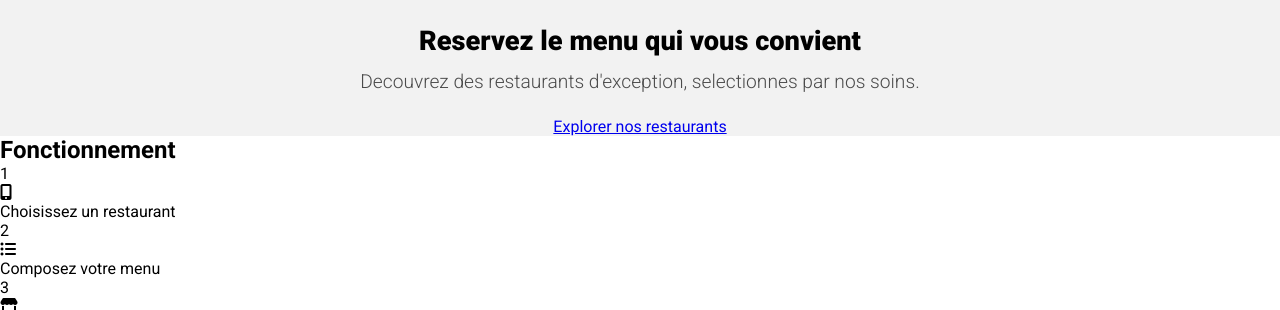
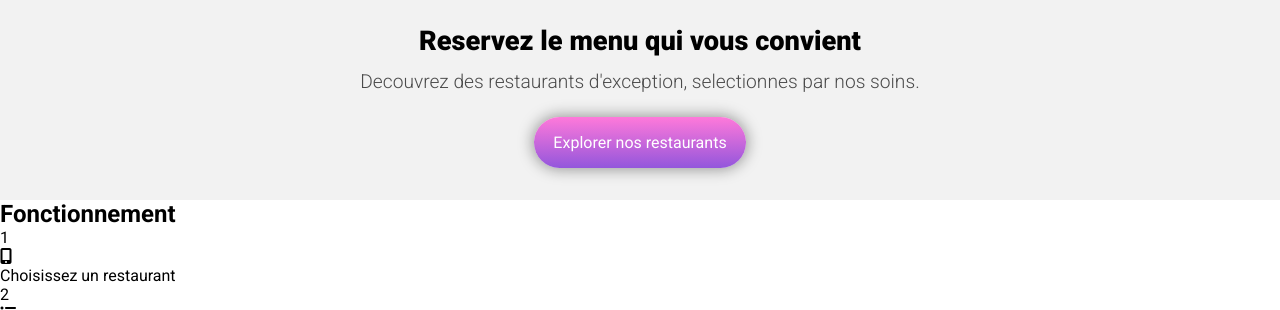
Before and after one commit to DrewEvans/AndrewEvans_3_21032026, a plain HTML site: page index.html in a window 1280 px wide. Shown: the part 114-424 px from the top of the page. Drawn offline with Linux system fonts and the light colour scheme; a web font is replaced by a local one.

Commit message:
button in header added

```diff
--- a/index.html
+++ b/index.html
@@ -35,7 +35,7 @@
         <div class="blurb-header">
             <h1>Reservez le menu qui vous convient</h1>
             <p>Decouvrez des restaurants d'exception, selectionnes par nos soins.</p>
-            <a href="#">Explorer nos restaurants</a>
+            <a href="#"><span>Explorer nos restaurants</span></a>
         </div>
     </header>
     <section>
--- a/scss/_header.scss
+++ b/scss/_header.scss
@@ -60,6 +60,22 @@ header {
             margin: 0 .2em 1.25em .2em;
 
         }
+
+        a {
+            text-decoration: none;
+            display: flex;
+            background: rgb(255, 121, 218);
+            background: linear-gradient(180deg, rgba(255, 121, 218, 1) 0%, rgba(147, 86, 220, 1) 100%);
+            border-radius: 30px;
+            box-shadow: 0px 0px 15px 1px rgba(0, 0, 0, 0.4);
+            margin-bottom: 2em;
+
+            span {
+                font-weight: 500 bold;
+                color: white;
+                margin: 1em 1.2em;
+            }
+        }
     }
 
 }
```
Also changed, not shown: styles/style.css, 1 other file.
